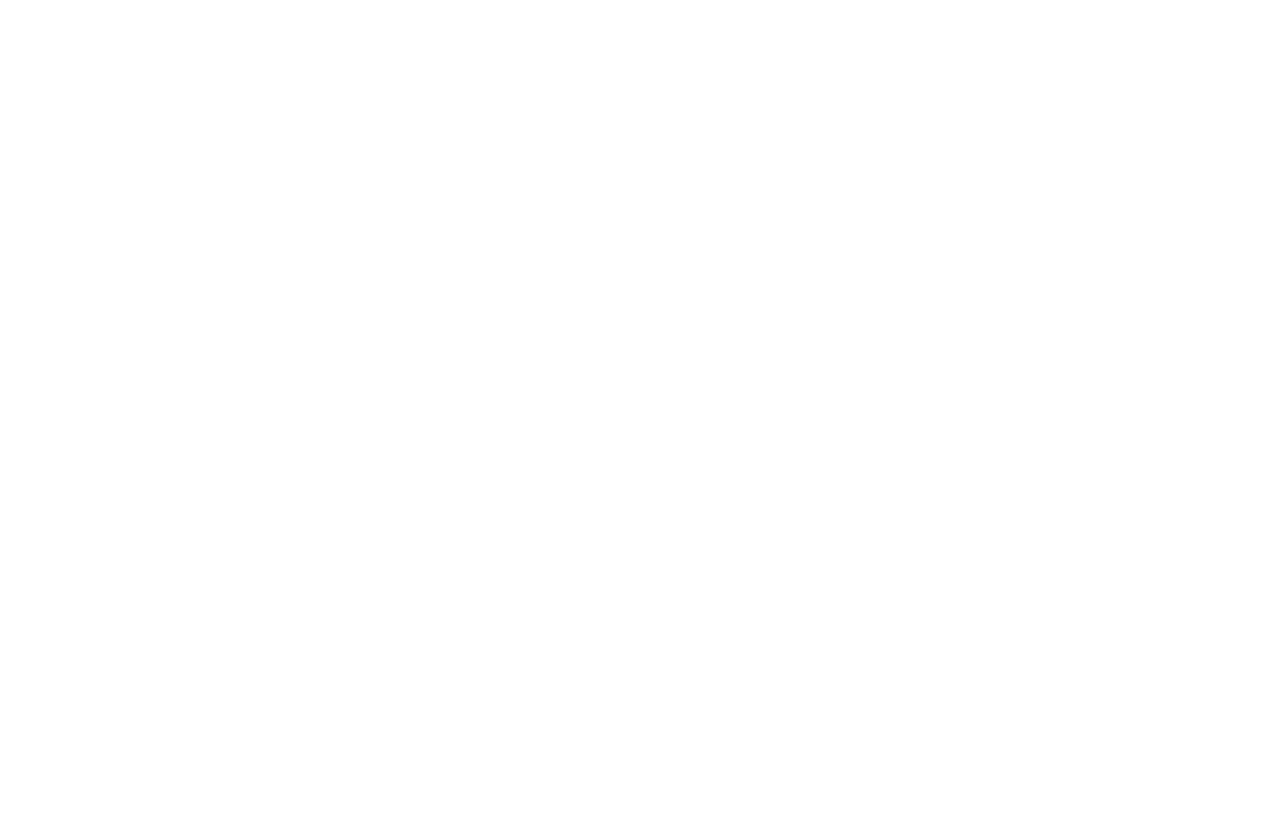
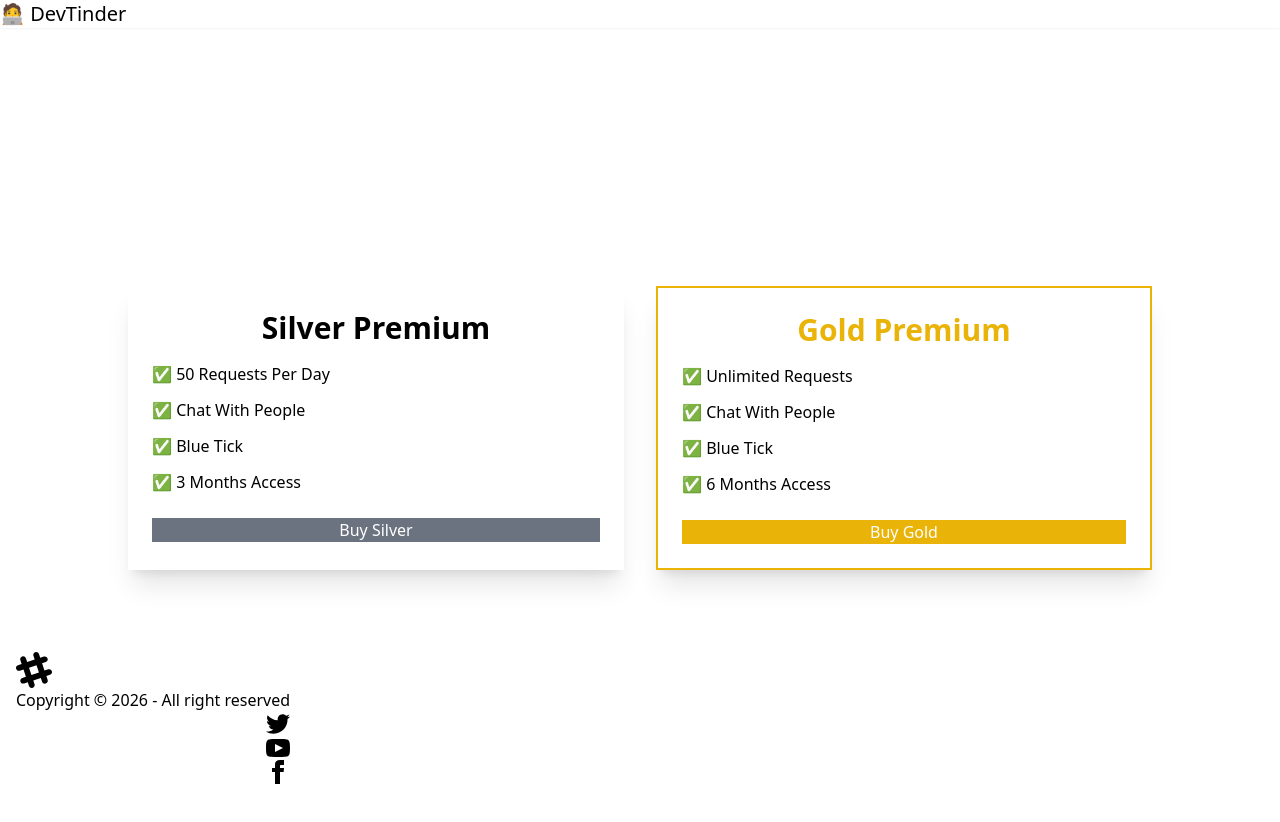
Before and after one commit to adarshadarsh6305-a11y/devtinder-web, a React (Vite) app: page /payments in a window 1280 px wide. Before the commit this address had no page. Shown: the top 822 px of the page. Before the commit the page ends 800 px from the top, so only its background shows below. Built offline with nearby package versions, Linux system fonts and the light colour scheme; no server answers.

Commit message:
razorpay payment integration

```diff
--- a/index.html
+++ b/index.html
@@ -5,6 +5,7 @@
     <link rel="icon" type="image/svg+xml" href="/favicon.svg" />
     <meta name="viewport" content="width=device-width, initial-scale=1.0" />
     <title>devtinder-web</title>
+      <script src="https://checkout.razorpay.com/v1/checkout.js"></script>
   </head>
   <body>
     <div id="root"></div>
--- a/src/App.jsx
+++ b/src/App.jsx
@@ -8,6 +8,7 @@
 import Feed from "./components/Feed";
 import Connections from "./components/Connections";
 import Requests from "./components/Requests";
+import Payments from "./components/Payments";
 
 function App() {
   return (
@@ -21,6 +22,7 @@
        <Route path="/profile" element={<Profile/>}/>
         <Route path="/connections" element={<Connections/>}/>
         <Route path="/requests" element={<Requests/>}/>
+        <Route path="/payments" element={<Payments/>}/>
        </Route>
     </Routes>
     </BrowserRouter>
--- a/src/components/Navbar.jsx
+++ b/src/components/Navbar.jsx
@@ -81,7 +81,11 @@
 
               <li><Link to="/requests">Requests</Link></li>
 
+              <li><Link to="/payments">Payments</Link></li>
+
               <li onClick={handleLogout}><a>Logout</a></li>
+
+
 
             </ul>
 
--- /dev/null
+++ b/src/components/Payments.jsx
@@ -0,0 +1,148 @@
+import axios from "axios";
+import { Base_Url } from "../constants";
+import { useState } from "react";
+import {useEffect} from "react";
+
+const Payments = () => {
+  const [isPremium, setIsPremium] = useState(false);
+  const paymentHandle = async (action)=>{
+       try{
+        const membershipType=action;
+         const order=await axios.post(Base_Url+"/payment/user/",
+        {membershipType}
+        ,{withCredentials:true});
+
+        const {amount,currency,orderId,notes,keyId} = order.data;
+
+ const options = {
+        key: keyId,
+        amount,
+        currency,
+        name: 'Dev Tinder',
+        description: 'Test Transaction',
+        order_id: orderId,
+
+        handler: async function(response){
+
+    const verifyRes =
+      await axios.post(
+        Base_Url + "/payment/verify",
+        {
+          razorpay_order_id:
+            response.razorpay_order_id,
+
+          razorpay_payment_id:
+            response.razorpay_payment_id,
+
+          razorpay_signature:
+            response.razorpay_signature
+        },
+        {
+          withCredentials:true
+        }
+
+      );
+      if (verifyRes.data.success) {
+   setIsPremium(true);
+}
+
+
+},
+
+        prefill: {
+          name: notes.firstName+" "+notes.lastName,
+          email: notes.emailId,
+          contact: '9999999999'
+        },
+        theme: {
+          color: '#F37254'
+        },
+      };
+
+         const rzp = new window.Razorpay(options);
+      rzp.open();
+       }
+
+       catch(err){
+        console.log(err);
+       }
+  }
+
+  useEffect(() => {
+   fetchPremiumStatus();
+}, []);
+
+const fetchPremiumStatus = async () => {
+   const res = await axios.get(
+      Base_Url + "/profile/view",
+      {
+         withCredentials: true,
+      }
+   );
+
+   setIsPremium(res.data.isPremium);
+};
+
+
+if (isPremium) {
+   return (
+     <div className="min-h-screen flex justify-center items-center -mt-40">
+         <div className="card bg-base-200 shadow-xl p-10 text-center">
+            <h1 className="text-4xl font-bold text-green-500">
+               🎉 Premium Membership Active
+            </h1>
+
+            <p className="mt-4 text-lg">
+               You are already a premium user.
+            </p>
+         </div>
+      </div>
+   );
+}
+
+  return (
+    <div className="min-h-screen flex justify-center items-center p-8">
+      <div className="grid lg:grid-cols-2 gap-8 w-full max-w-5xl">
+
+        {/* Silver Card */}
+        <div className="card bg-base-200 shadow-xl p-6">
+          <h2 className="text-3xl font-bold text-center mb-4">
+            Silver Premium
+          </h2>
+
+          <ul className="space-y-3 mb-6">
+            <li>✅ 50 Requests Per Day</li>
+            <li>✅ Chat With People</li>
+            <li>✅ Blue Tick</li>
+            <li>✅ 3 Months Access</li>
+          </ul>
+
+          <button onClick={()=>paymentHandle("silver")} className="btn bg-gray-500 hover:bg-gray-600 text-white w-full">
+            Buy Silver
+          </button>
+        </div>
+
+        {/* Gold Card */}
+        <div className="card bg-base-200 shadow-xl p-6 border-2 border-yellow-500">
+          <h2 className="text-3xl font-bold text-center text-yellow-500 mb-4">
+            Gold Premium
+          </h2>
+
+          <ul className="space-y-3 mb-6">
+            <li>✅ Unlimited Requests</li>
+            <li>✅ Chat With People</li>
+            <li>✅ Blue Tick</li>
+            <li>✅ 6 Months Access</li>
+          </ul>
+
+          <button  onClick={()=>paymentHandle("gold")} className="btn bg-yellow-500 hover:bg-yellow-600 text-white w-full">
+            Buy Gold
+          </button>
+        </div>
+
+      </div>
+    </div>
+  );
+};
+
+export default Payments;
```
